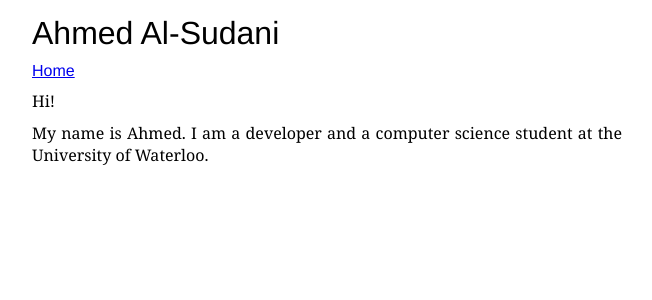
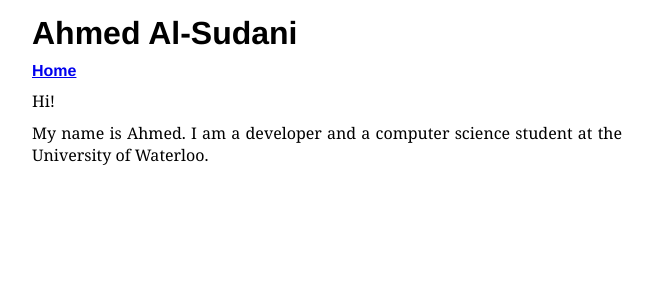
Before and after one commit to ahmedalsudani/alsudani, a Django app: page / in a window 1280 px wide. Shown: the top 300 px of the page, without its empty margins (313-965 px from the left). Run offline with Django 3.2, Linux system fonts and the light colour scheme; style sheets or scripts are compiled from the project's sources.

Commit message:
Add favicon

```diff
--- a/alsudani/assets/sass/style.scss
+++ b/alsudani/assets/sass/style.scss
@@ -1,4 +1,4 @@
-$header-font: Helvetica, sans-serif;
+$header-font: Arimo, sans-serif;
 $main-font: Merriweather, Georgia, serif;
 
 nav ul {
--- a/alsudani/templates/base.html
+++ b/alsudani/templates/base.html
@@ -24,6 +24,7 @@
     <![endif]-->
     <meta name="viewport" content="width=device-width, user-scalable=no"/>
     <meta name="google-site-verification" content="2gESLWllB4JtAnSWmfgTEQNI5kA9zrNmUF_84SIzUg0" />
+    <link href='http://fonts.googleapis.com/css?family=Arimo:700' rel='stylesheet' type='text/css'>
 </head>
 
 <body>
```
Also changed, not shown: favicon.ico (added), 1 other file.
